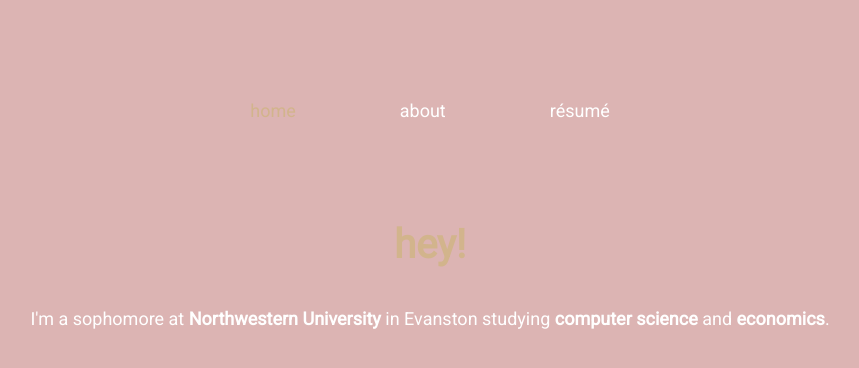
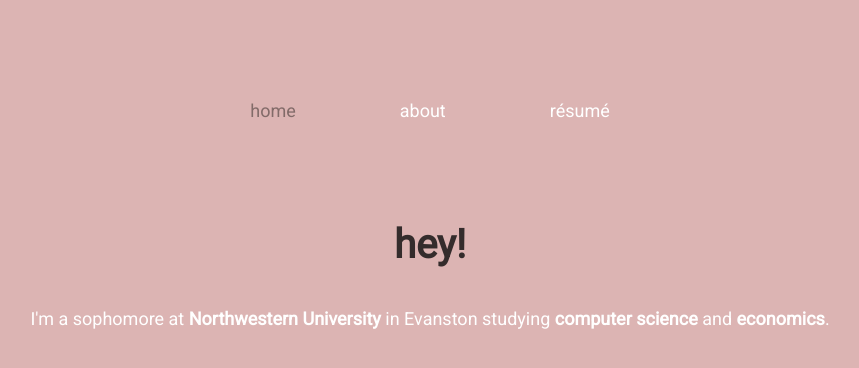
Before and after one commit to priyashah13/priya, a plain HTML site: page about.html in a window 1280 px wide. In both pictures the pointer is over the link "home". Shown: the whole page, without its empty margins (210-1069 px from the left). Drawn offline with Linux system fonts and the light colour scheme.

Commit message:
Update stylesheet.css

```diff
--- a/stylesheet.css
+++ b/stylesheet.css
@@ -21,7 +21,7 @@ a{
 }
 
 a:hover, a:focus{
-	color: #d2b48c;
+	color: #826b69;
 }
 
 nav{
@@ -50,7 +50,7 @@ p{
 }
 
 h2{
-  color: #d2b48c;
+  color: #342c2c;
   margin-top: 100px;
   margin-bottom: 40px;
   text-align: center;
```
